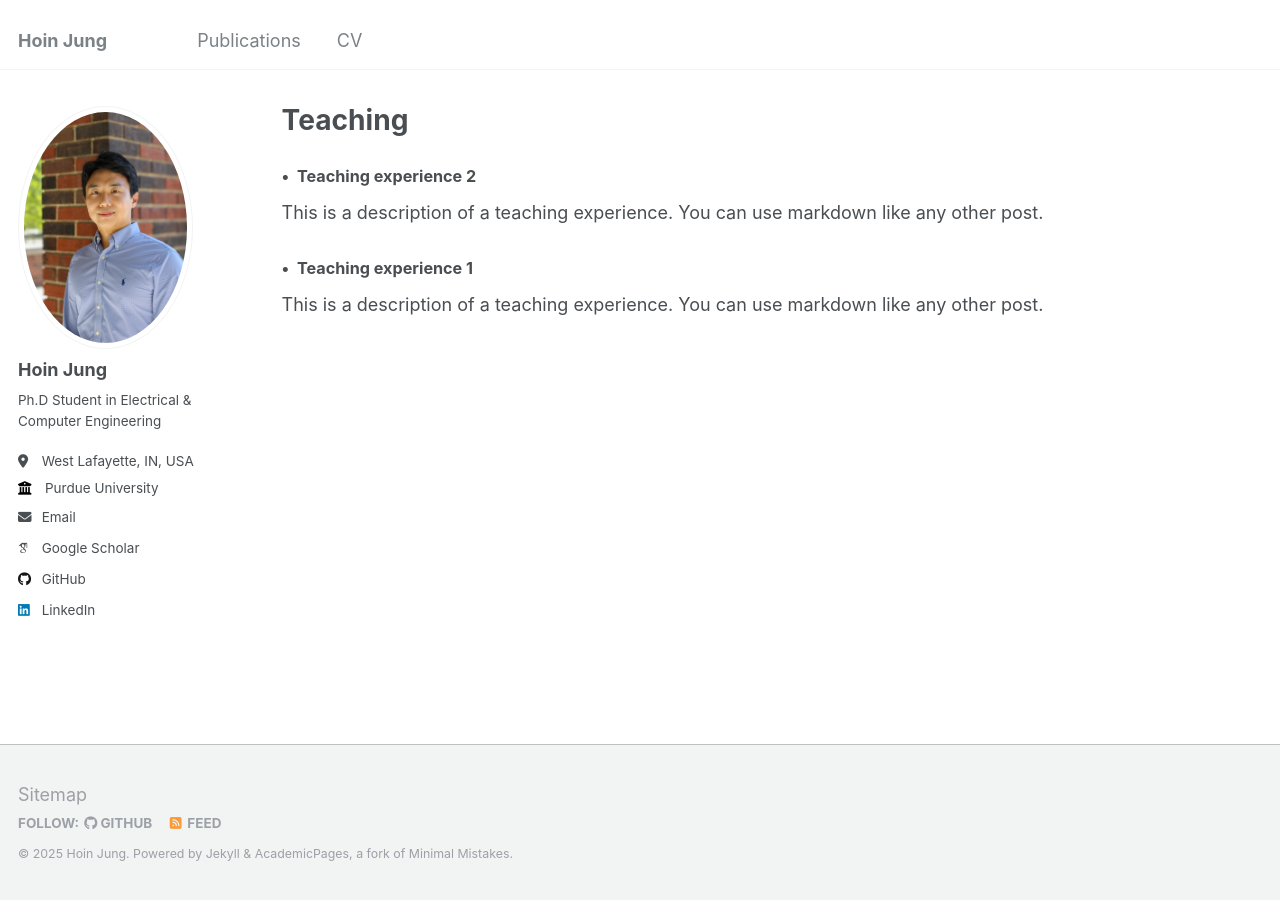
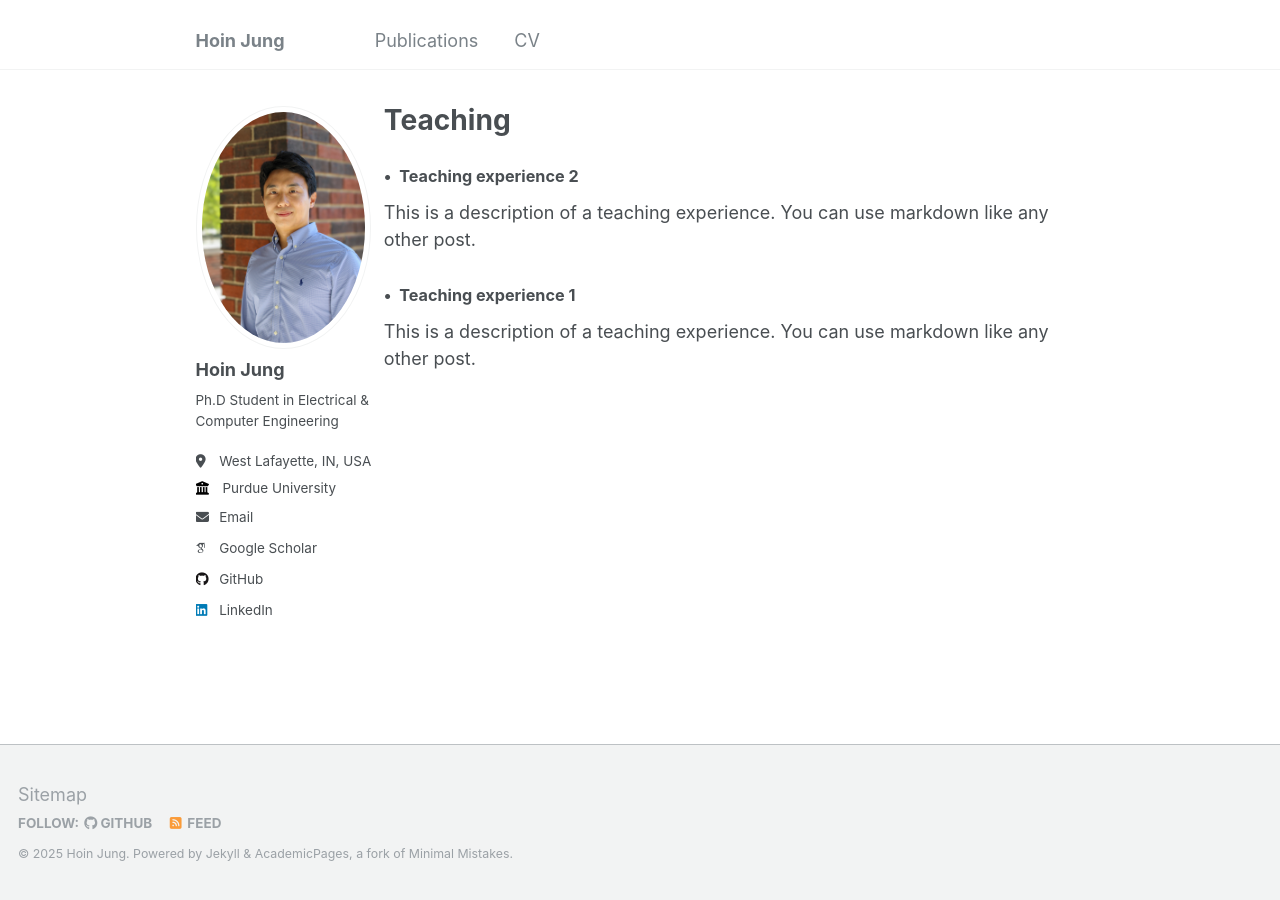
Before and after one commit to HoinJung/hoinjung.github.io, a Jekyll site: the page built from _pages/teaching.html, in a window 1280 px wide. Built offline with Jekyll 4.4.1, drawn with Linux system fonts in a browser that asks for light colours; some web fonts are replaced.

Commit message:
Update _variables.scss

```diff
--- a/_sass/_variables.scss
+++ b/_sass/_variables.scss
@@ -126,7 +126,8 @@ $small                      : 600px !default;
 $medium                     : 768px !default;
 $medium-wide                : 900px !default;
 $large                      : 925px !default;
-$x-large                    : 1280px !default;
+// $x-large                    : 1280px !default;
+$x-large                    : 1440px !default;
 
 /*
    Grid
```
